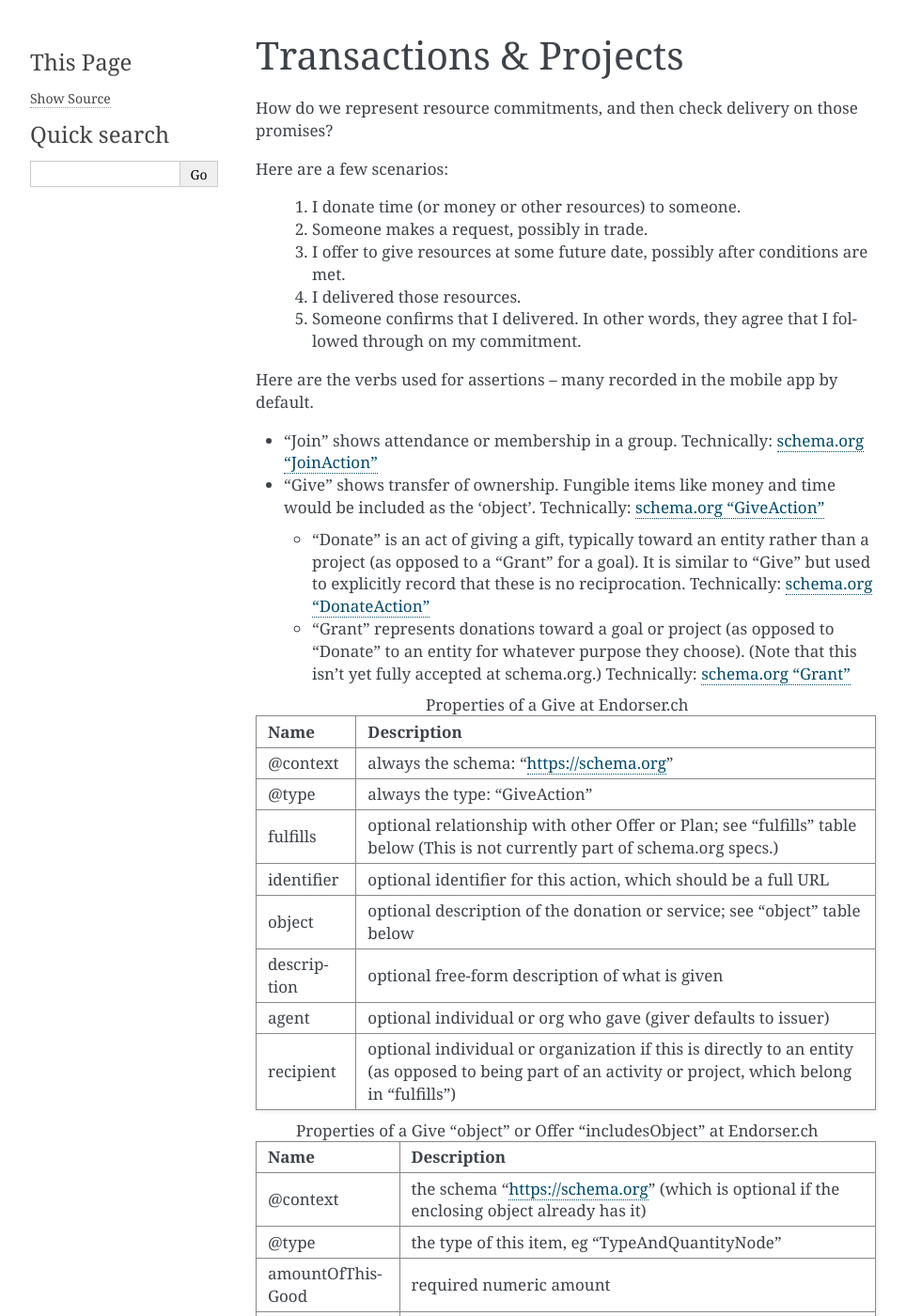
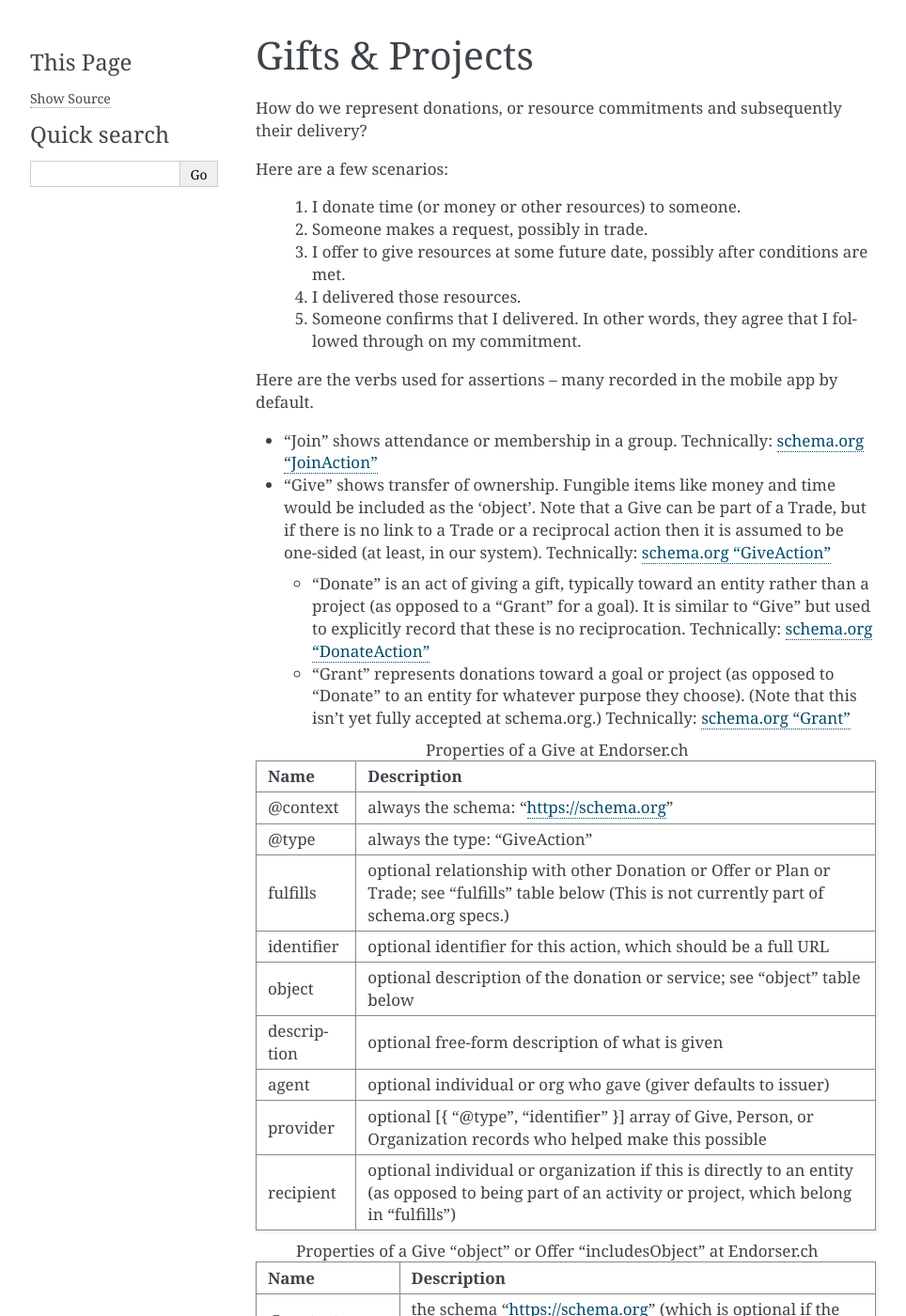
Before and after one commit to trentlarson/endorser-docs, a Sphinx documentation site: the page built from source/transactions.rst, in a window 1280 px wide and 1400 px high. Shown: the whole window at 94% size, without its empty margins (148-1112 px from the left). Built offline with Sphinx 7.4.7, drawn with Linux system fonts in a browser that asks for light colours; some of the changed text lies outside the part shown.

Commit message:
add provider, refine wording around gives

```diff
--- a/source/server.rst
+++ b/source/server.rst
@@ -3,6 +3,8 @@ Server Overview
 ===============
 
 The server holds a log of signed claims. That is it's main purpose; other functions are for convenience or for features that are temporary while full P2P features are implemented.
+
+This service is not good for totally private claims. (Try Mastodon or Nostr or ACDCs.)
 
 * Use `/api/claim <https://test.endorser.ch:8000/api-docs/#/claim>`_ endpoints to record and retrieve claims, via standard REST.
 
--- a/source/transactions.rst
+++ b/source/transactions.rst
@@ -1,8 +1,8 @@
 
-Transactions & Projects
-=========================
+Gifts & Projects
+================
 
-How do we represent resource commitments, and then check delivery on those promises?
+How do we represent donations, or resource commitments and subsequently their delivery?
 
 Here are a few scenarios:
 
@@ -20,7 +20,7 @@ Here are the verbs used for assertions -- many recorded in the mobile app by def
 
 - "Join" shows attendance or membership in a group. Technically: `schema.org "JoinAction" <https://schema.org/JoinAction>`_
 
-- "Give" shows transfer of ownership. Fungible items like money and time would be included as the 'object'. Technically: `schema.org "GiveAction" <https://schema.org/GiveAction>`_
+- "Give" shows transfer of ownership. Fungible items like money and time would be included as the 'object'. Note that a Give can be part of a Trade, but if there is no link to a Trade or a reciprocal action then it is assumed to be one-sided (at least, in our system). Technically: `schema.org "GiveAction" <https://schema.org/GiveAction>`_
 
   - "Donate" is an act of giving a gift, typically toward an entity rather than a project (as opposed to a "Grant" for a goal). It is similar to "Give" but used to explicitly record that these is no reciprocation. Technically: `schema.org "DonateAction" <https://schema.org/DonateAction>`_
 
@@ -35,11 +35,12 @@ Here are the verbs used for assertions -- many recorded in the mobile app by def
   ==================== ====
   @context             always the schema: "https://schema.org"
   @type                always the type: "GiveAction"
-  fulfills             optional relationship with other Offer or Plan; see "fulfills" table below (This is not currently part of schema.org specs.)
+  fulfills             optional relationship with other Donation or Offer or Plan or Trade; see "fulfills" table below (This is not currently part of schema.org specs.)
   identifier           optional identifier for this action, which should be a full URL
   object               optional description of the donation or service; see "object" table below
   description          optional free-form description of what is given
   agent                optional individual or org who gave (giver defaults to issuer)
+  provider             optional [{ "@type", "identifier" }] array of Give, Person, or Organization records who helped make this possible
   recipient            optional individual or organization if this is directly to an entity (as opposed to being part of an activity or project, which belong in "fulfills")
   ==================== ====
 
@@ -70,7 +71,7 @@ Here are the verbs used for assertions -- many recorded in the mobile app by def
 
   ==================== ====
   @context             the schema (which is optional if the enclosing object already has it)
-  @type                recommended: type of the item being fulfilled, eg "Offer" or "PlanAction"
+  @type                recommended: type of the item being fulfilled, eg "DonateAction" or "Offer" or "PlanAction" or "TradeAction" -- and it may in turn have an "isPartOf" or "itemOffered.isPartOf" for a broader initiative
   identifier           required reference to a previous claim, which should be a full URL
   ==================== ====
 
@@ -222,17 +223,19 @@ Example:
 Note that the "includesObject" and "requiresOffersTotal" don't include an "@type" of "TypeAndQuantityNode" because that is what our software will consider the default.
 
 
-- "Agree" says that the user concurs with some other assertion. Technically: `schema.org "AgreeAction" <https://schema.org/AgreeAction>`_
-
 - "Accept" signals that someone accepts some contract or pledge. (This could be used to state alignment to terms for a later transfer. This is different from "Agree" because it signals a commitment, eg. to a policy or proposal.) Technically: `schema.org "AcceptAction" <https://schema.org/AcceptAction>`_
 
   - There is also a "Take" to show that something has been received or redeemed, which is the opposite of "Give"; however, in these applications, a recipient shows fulfilment of a previous "Give" action with an "AgreeAction" where the 'object' has the originating "Give" action (or 'identifier'). Technically: `schema.org "TakeAction" <https://schema.org/TakeAction>`_.
 
   - There is also `"Send" <https://schema.org/SendAction>`_ and `"Receive" <https://schema.org/ReceiveAction>`_ to signify that an 'object' has been transported, but they don't indicate any transfer of ownership (and are not used in these applications).
 
-Hopefully it's clear how to apply those assertions to the scenarios above:
+- "Trade" is an exchange action. Technically: `schema.org "TradeAction" <https://schema.org/TradeAction>`_
 
-  #. `"Give" <https://schema.org/GiveAction>`_ an 'object' to a 'recipient', or `"Offer" <https://schema.org/Offer>`_ an 'itemOffered'... time or money or even a `"Service" <https://schema.org/Service>`_.
+- "Agree" shows that the user concurs with some other assertion. This is the preferred way for any counterparties to confirm that someone's claim is true. Technically: `schema.org "AgreeAction" <https://schema.org/AgreeAction>`_
+
+Hopefully it's clear how to apply those assertions to the numbered scenarios above:
+
+  #. `"Give" <https://schema.org/GiveAction>`_ an 'object' to a 'recipient', obviously without fulfilling a "TradeAction" or any other reciprocal requirements. For promises, `"Offer" <https://schema.org/Offer>`_ an 'itemOffered'... time or money or even a `"Service" <https://schema.org/Service>`_.
 
       - One could also `"Grant" <https://schema.org/Grant>`_, though that is new to the schema.
 
```
